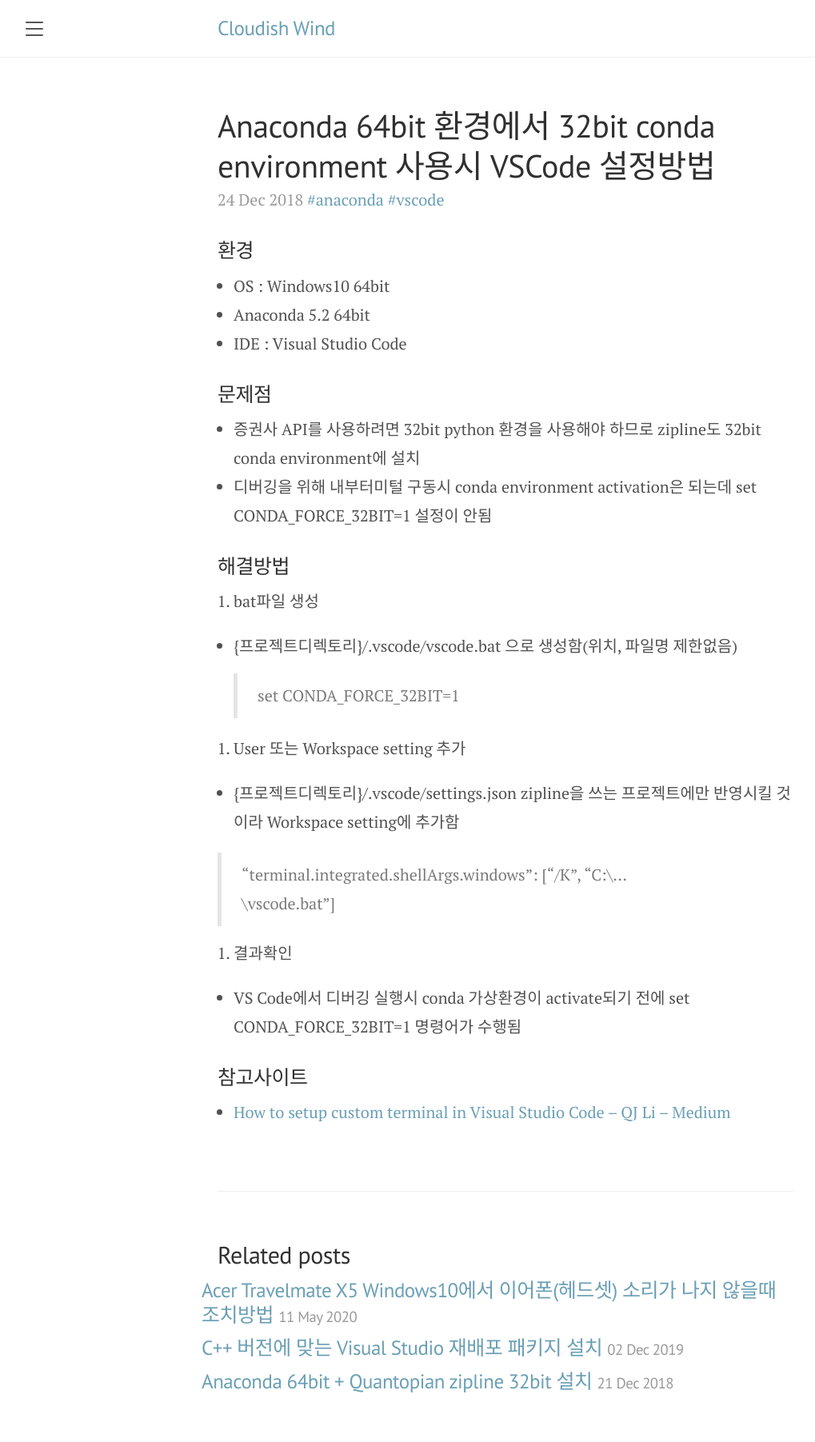
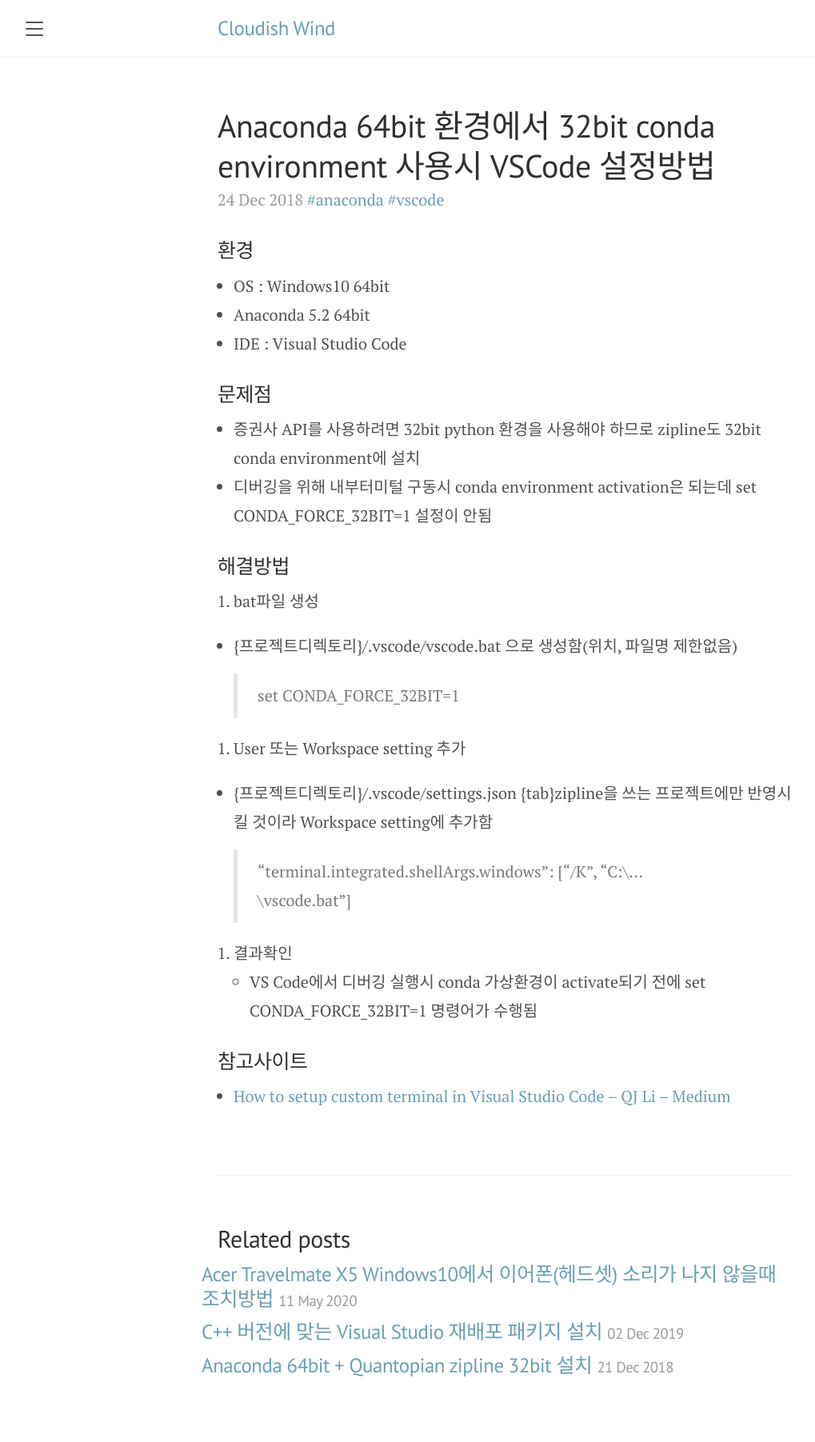
Before and after one commit to cloudishwind/cloudishwind.github.io, a Jekyll site: the page built from _posts/quant/2018-12-24-Anaconda 64bit 환경에서 32bit conda environment 사용시 VSCode 설정방법.md, in a window 1280 px wide. Shown: the whole page at 80% size, without its empty margins (8-1027 px from the left). Built offline with Jekyll 4.4.1, drawn with Linux system fonts in a browser that asks for light colours.

Commit message:
Update 2018-12-24-Anaconda 64bit 환경에서 32bit conda environment 사용시 VSCode 설정방법.md

```diff
--- a/_posts/quant/2018-12-24-Anaconda 64bit 환경에서 32bit conda environment 사용시 VSCode 설정방법.md
+++ b/_posts/quant/2018-12-24-Anaconda 64bit 환경에서 32bit conda environment 사용시 VSCode 설정방법.md
@@ -20,19 +20,17 @@
 
 1. bat파일 생성
 
-* {프로젝트디렉토리}/.vscode/vscode.bat 으로 생성함(위치, 파일명 제한없음)
-> set CONDA_FORCE_32BIT=1
+  * {프로젝트디렉토리}/.vscode/vscode.bat 으로 생성함(위치, 파일명 제한없음)
+    > set CONDA_FORCE_32BIT=1
 
 2. User 또는 Workspace setting 추가
 
-* {프로젝트디렉토리}/.vscode/settings.json
-  zipline을 쓰는 프로젝트에만 반영시킬 것이라 Workspace setting에 추가함
-
-> "terminal.integrated.shellArgs.windows": ["/K", "C:\\...\\vscode.bat"]
+  * {프로젝트디렉토리}/.vscode/settings.json
+  {tab}zipline을 쓰는 프로젝트에만 반영시킬 것이라 Workspace setting에 추가함
+    > "terminal.integrated.shellArgs.windows": ["/K", "C:\\...\\vscode.bat"]
 
 3. 결과확인
-
-* VS Code에서 디버깅 실행시 conda 가상환경이 activate되기 전에 set CONDA_FORCE_32BIT=1 명령어가 수행됨
+  * VS Code에서 디버깅 실행시 conda 가상환경이 activate되기 전에 set CONDA_FORCE_32BIT=1 명령어가 수행됨
 
 
 ### 참고사이트
```
